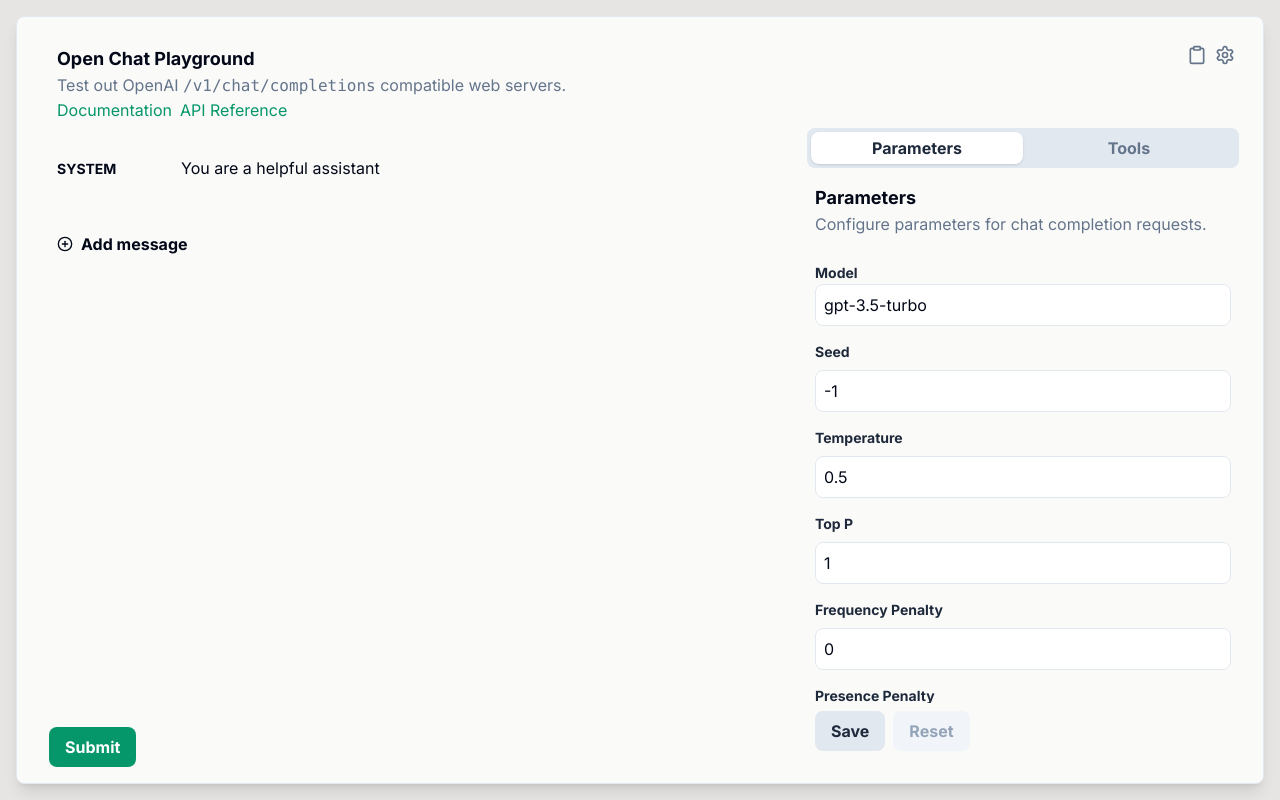
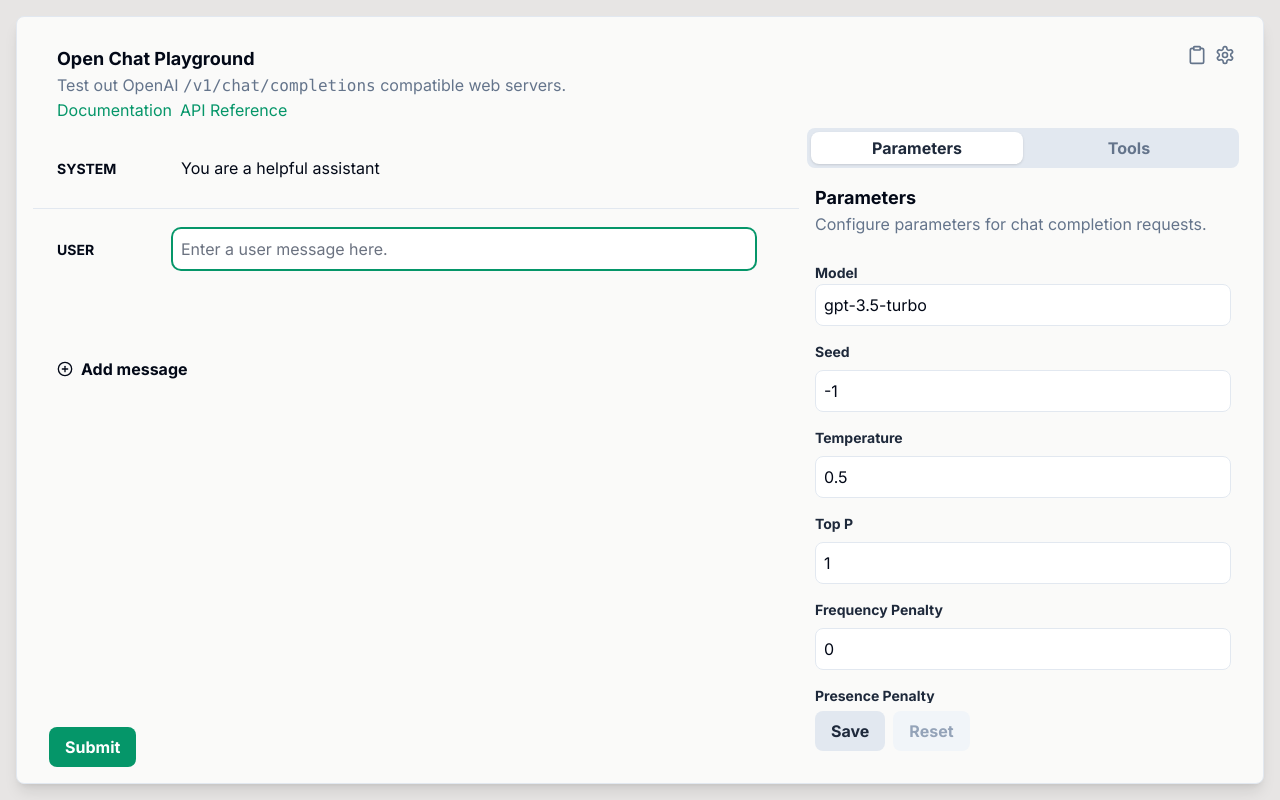
Before and after one commit to abetlen/open-chat-playground, a Next.js app: page / in a window 1280 px wide. Built offline with nearby package versions, Linux system fonts and the light colour scheme.

Commit message:
Add empty user message in new chat

```diff
--- a/app/page.tsx
+++ b/app/page.tsx
@@ -248,6 +248,7 @@
 
 const INITIAL_MESSAGES: ChatCompletionMessageParam[] = [
   { role: "system", content: "You are a helpful assistant" },
+  { role: "user", content: "" },
   // { role: "user", content: "What is the capital of France?" },
   // { role: "assistant", content: "Paris is the capital of France." },
   // {
```
